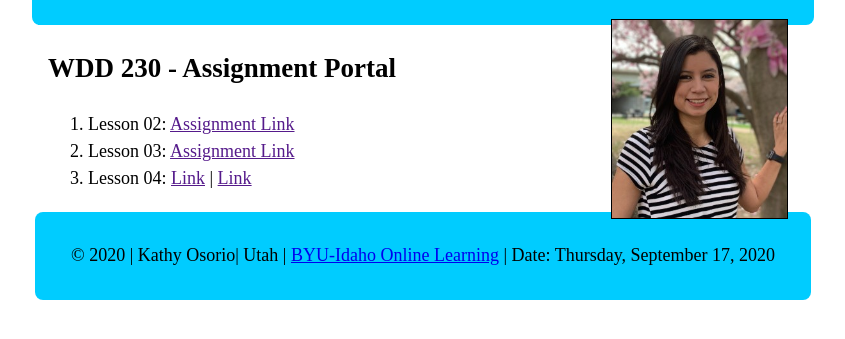
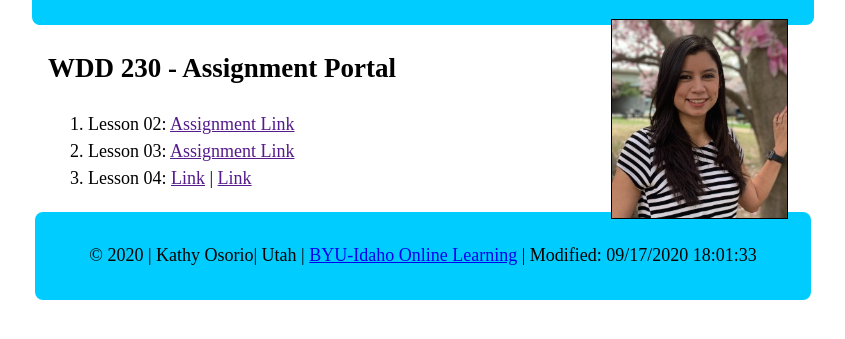
Before and after one commit to kosorio2/osoriokathy.github.io, a plain HTML site: page portal.html in a window 1280 px wide. Shown: the part 129-468 px from the top of the page, without its empty margins (217-1062 px from the left). Drawn offline with Linux system fonts and the light colour scheme.

Commit message:
Last Modified

```diff
--- a/portal.html
+++ b/portal.html
@@ -31,13 +31,13 @@
     </main>
 
     <footer class="footer">
-        <p> &copy; 2020 | Kathy Osorio| Utah | <a href="http://www.byui.edu/online">BYU-Idaho Online Learning</a> | Date: <span id="currentdate"></span> </p>
+        <p> &copy; 2020 | Kathy Osorio| Utah | <a href="http://www.byui.edu/online">BYU-Idaho Online Learning</a> | Modified: <span id="Modified"></span> </p>
 
     </footer>
 
     <script>
-        const options = {weekday: 'long', day: 'numeric', month: 'long', year: 'numeric'};
-        document.getElementById('currentdate').textContent = new Date().toLocaleDateString('en-US', options);
+        let Lm= document.lastModified;
+        document.getElementById("Modified").innerHTML = Lm;
 
     </script>
 
```
